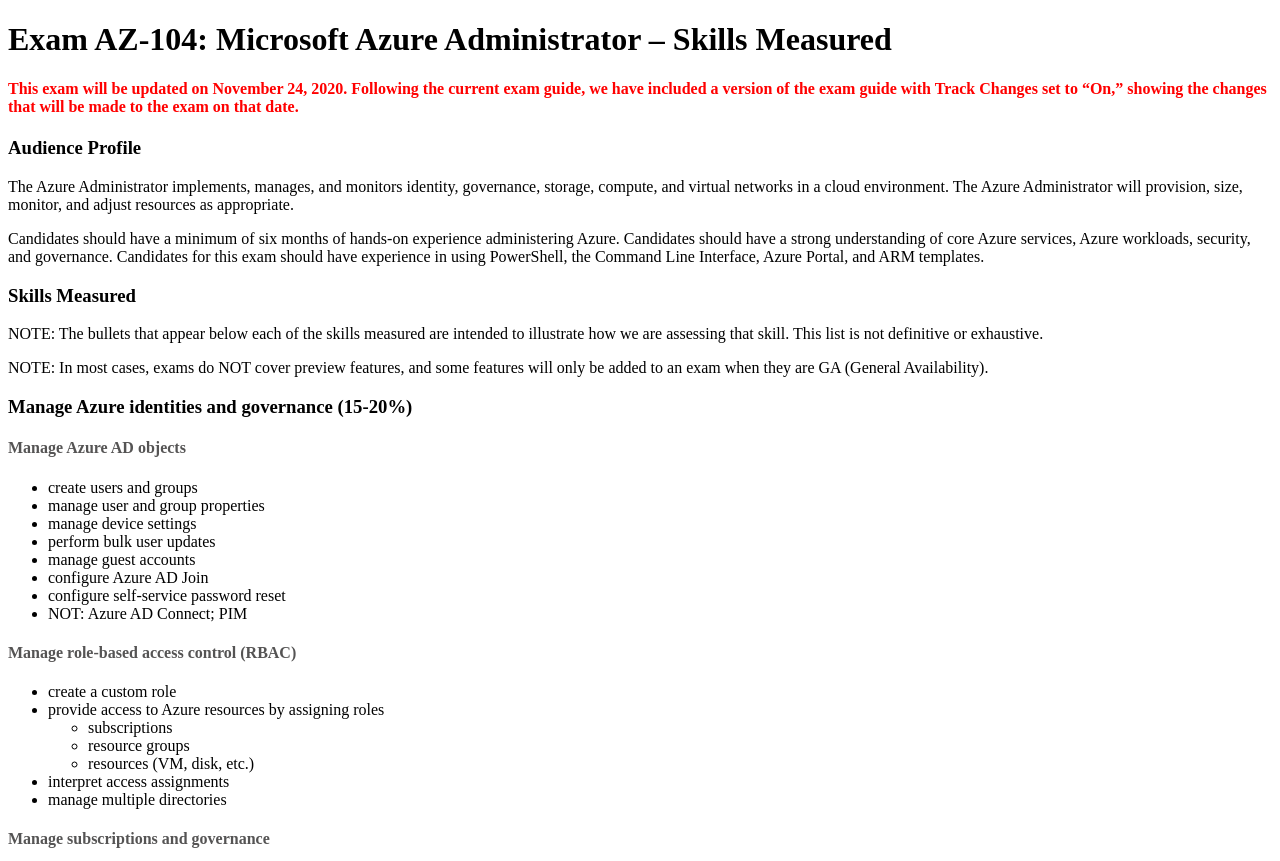
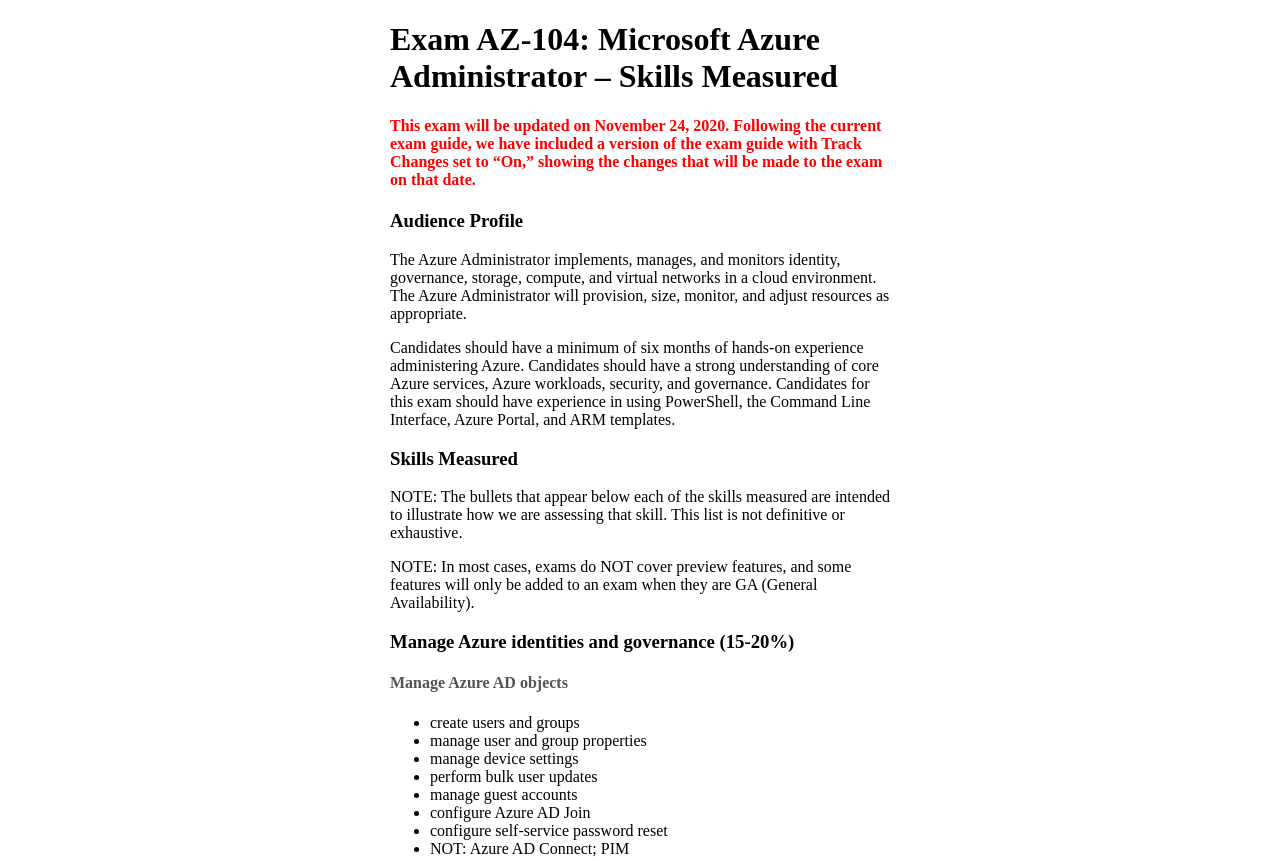
Before and after one commit to ninthshark/AZ-104-Skills-Measured, a plain HTML site: page index.html in a window 1280 px wide. Shown: the top 861 px of the page. Drawn offline with Linux system fonts and the light colour scheme.

Commit message:
Update index.html

```diff
--- a/index.html
+++ b/index.html
@@ -5,6 +5,12 @@
     <meta name="viewport" content="width=device-width, initial-scale=1.0">
     <title>AZ-104 Skills Measured</title>
     <style>
+        .container {
+            margin-left: auto;
+            margin-right: auto;
+            max-width: 500px;
+
+        }
         h4 {
             color: rgb(85, 84, 84);
         }
@@ -20,6 +26,9 @@
     </style>
 </head>
 <body>
+    <div class="container">
+
+
     <h1>Exam AZ-104: Microsoft Azure Administrator – Skills
         Measured</h1>
         <h4 class="warning">This exam will be updated on November 24, 2020. Following the current exam guide, we
@@ -412,5 +421,6 @@
         <li>perform site-to-site recovery by using Azure Site Recovery</li>
         <li>NOT: SQL or HANA</li>
     </ul>
+</div>
 </body>
 </html>
```
